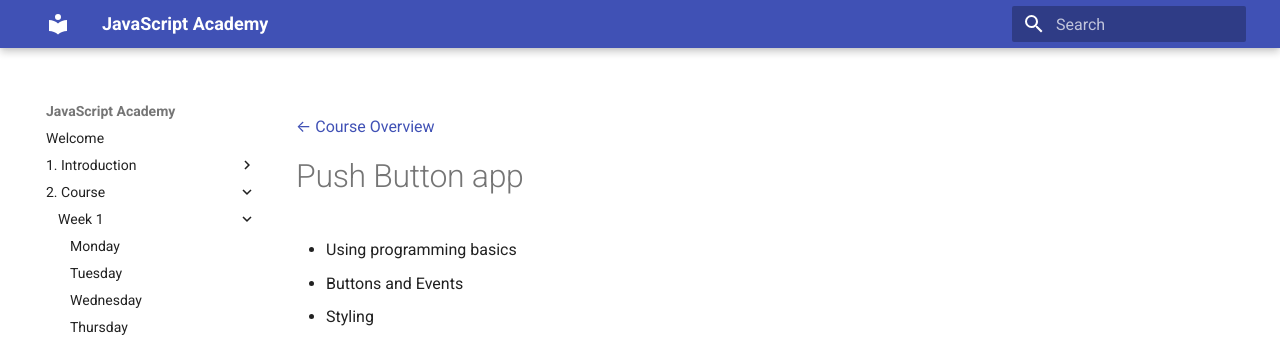
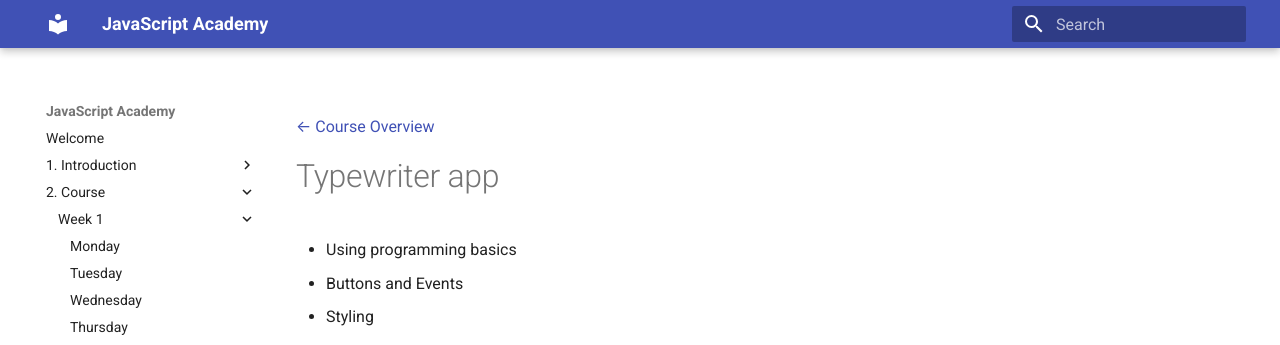
Before and after one commit to lifegems/js-bootcamp, an MkDocs documentation site: the page built from docs/2-Course/wk1/5-Friday.md, in a window 1280 px wide. Shown: the top 345 px of the page. Built offline with MkDocs 1.6.1 and Material for MkDocs 9.7.7, drawn with Linux system fonts in a browser that asks for light colours; old or Windows-style settings are respelled for this version of MkDocs.

Commit message:
Change app name to typewriter

```diff
--- a/docs/2-Course/wk1/5-Friday.md
+++ b/docs/2-Course/wk1/5-Friday.md
@@ -1,5 +1,5 @@
 [<-- Course Overview](../../1-Overview/overview.md)
-# Push Button app
+# Typewriter app
 * Using programming basics
 * Buttons and Events
 * Styling
```
Also changed, not shown: docs/1-Overview/overview.md (+1 -1 lines).
